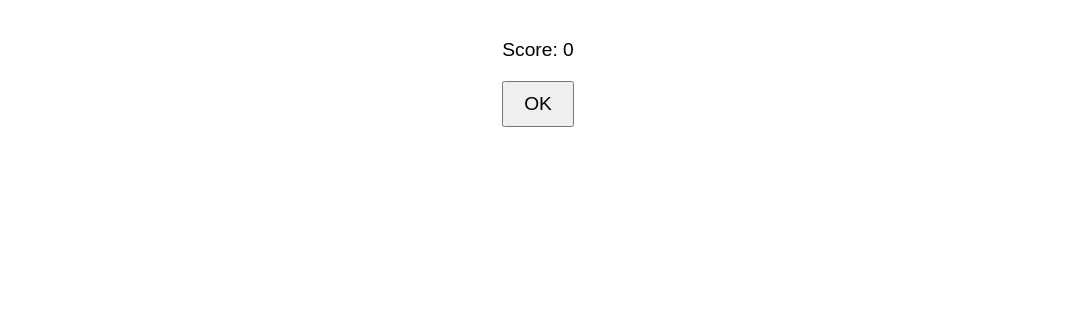
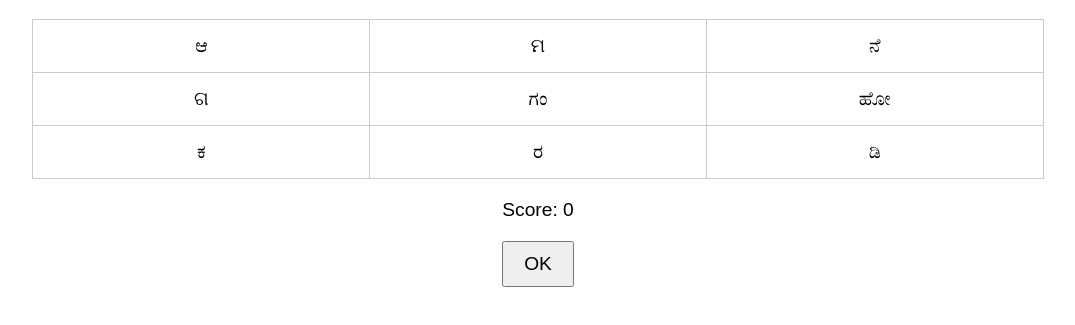
Before and after one commit to JPtheDash/owg2, a plain HTML site: page index.html in a window 1280 px wide. Shown: the part 61-386 px from the top of the page, without its empty margins (102-1177 px from the left). Drawn offline with Linux system fonts and the light colour scheme.

Commit message:
Update index.html

```diff
--- a/index.html
+++ b/index.html
@@ -55,13 +55,11 @@
 
     <script>
         // Provided character list for grid cells
-        const characters = ['ಆ','ನೆ'
-            'ଗ', 'ଞ୍ଜା', 'ମ','ಗಂ','ಡ','ಕ','ರ','ಡಿ','ಸಿಂ','ಹೋ'
+        const characters = ['ಆ','ನೆ','ଗ', 'ଞ୍ଜା','ମ','ಗಂ','ಡ','ಕ','ರ','ಡಿ','ಸಿಂ','ಹೋ'
         ];
 
         // Word list to validate user-formed words
-        const wordList = [
-            'ଗଞ୍ଜାମ','ಗಂಡ','ಆನೆ','ಕರಡಿ','ಸಿಂಹೋ'
+        const wordList = ['ଗଞ୍ଜାମ','ಗಂಡ','ಆನೆ','ಕರಡಿ','ಸಿಂಹೋ'
         ];
 
         // Function to shuffle array
```
